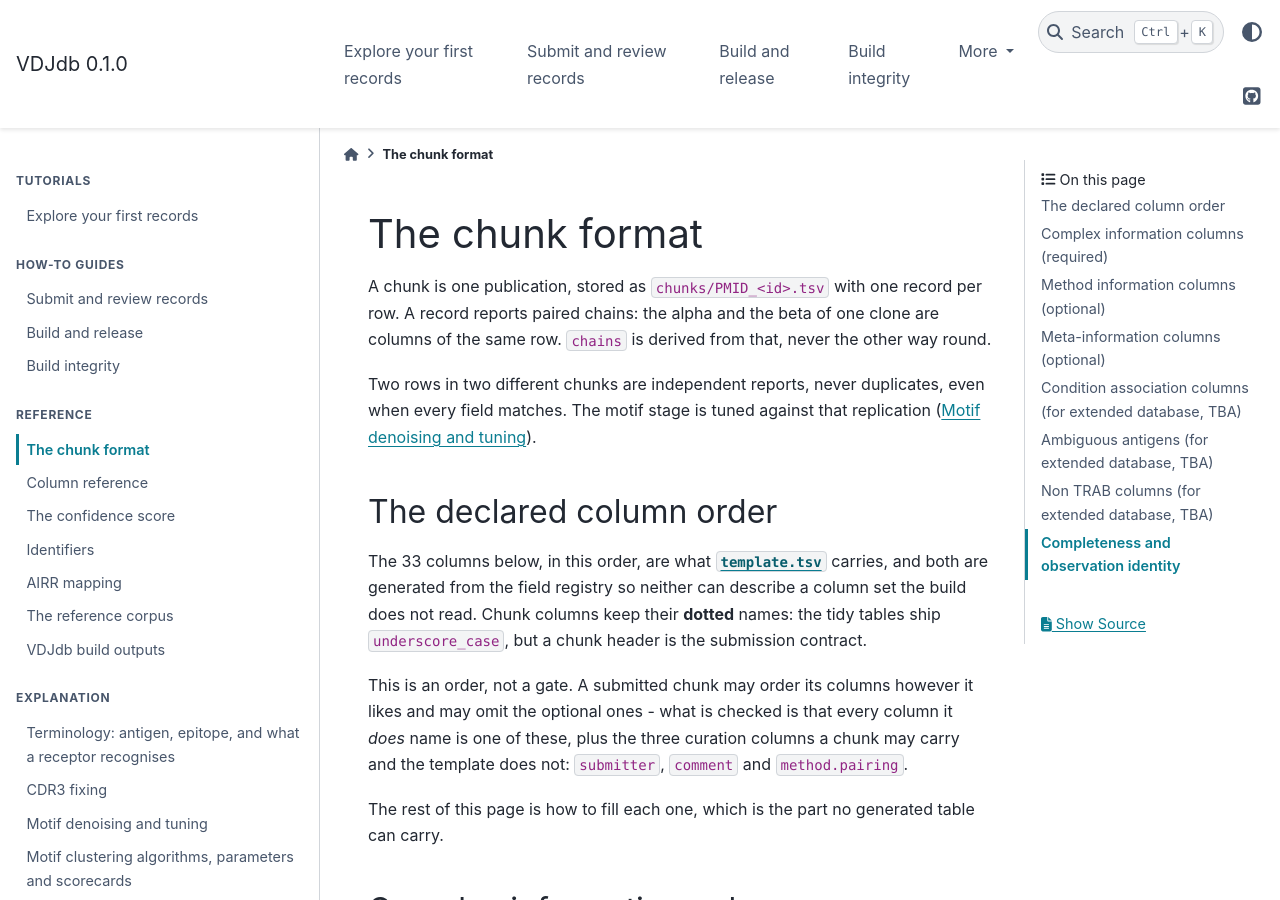
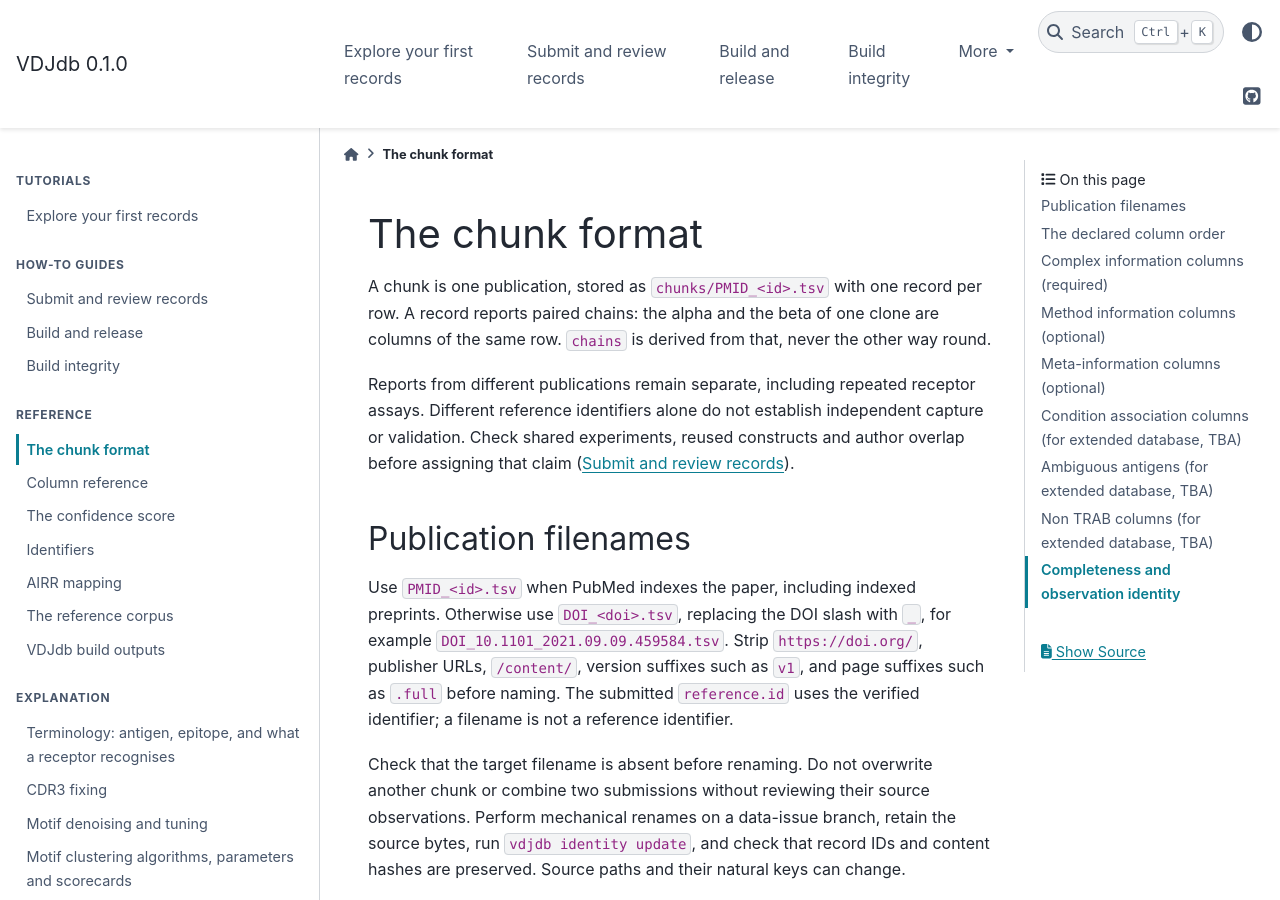
Before and after one commit to antigenomics/vdjdb-db, a Sphinx documentation site: the page built from docs/standards/chunk-format.md, in a window 1280 px wide and 900 px high. Built offline with Sphinx 7.4.7 and the PyData theme 0.15.4, drawn with Linux system fonts in a browser that asks for light colours.

Commit message:
Specify publication filenames and qualify replication claims

```diff
--- a/docs/standards/chunk-format.md
+++ b/docs/standards/chunk-format.md
@@ -4,9 +4,23 @@ A chunk is one publication, stored as `chunks/PMID_<id>.tsv` with one record per
 record reports paired chains: the alpha and the beta of one clone are columns of the same
 row. `chains` is derived from that, never the other way round.
 
-Two rows in two different chunks are independent reports, never duplicates, even when
-every field matches. The motif stage is tuned against that replication
-({doc}`../denoising`).
+Reports from different publications remain separate, including repeated receptor assays.
+Different reference identifiers alone do not establish independent capture or validation.
+Check shared experiments, reused constructs and author overlap before assigning that claim
+({doc}`../submission`).
+
+## Publication filenames
+
+Use `PMID_<id>.tsv` when PubMed indexes the paper, including indexed preprints. Otherwise use
+`DOI_<doi>.tsv`, replacing the DOI slash with `_`, for example
+`DOI_10.1101_2021.09.09.459584.tsv`. Strip `https://doi.org/`, publisher URLs,
+`/content/`, version suffixes such as `v1`, and page suffixes such as `.full` before naming.
+The submitted `reference.id` uses the verified identifier; a filename is not a reference identifier.
+
+Check that the target filename is absent before renaming. Do not overwrite another chunk or
+combine two submissions without reviewing their source observations. Perform mechanical renames
+on a data-issue branch, retain the source bytes, run `vdjdb identity update`, and check that
+record IDs and content hashes are preserved. Source paths and their natural keys can change.
 
 ## The declared column order
 
```
Also changed, not shown: skills/vdjdb-format/SKILL.md (+11 -0 lines).
